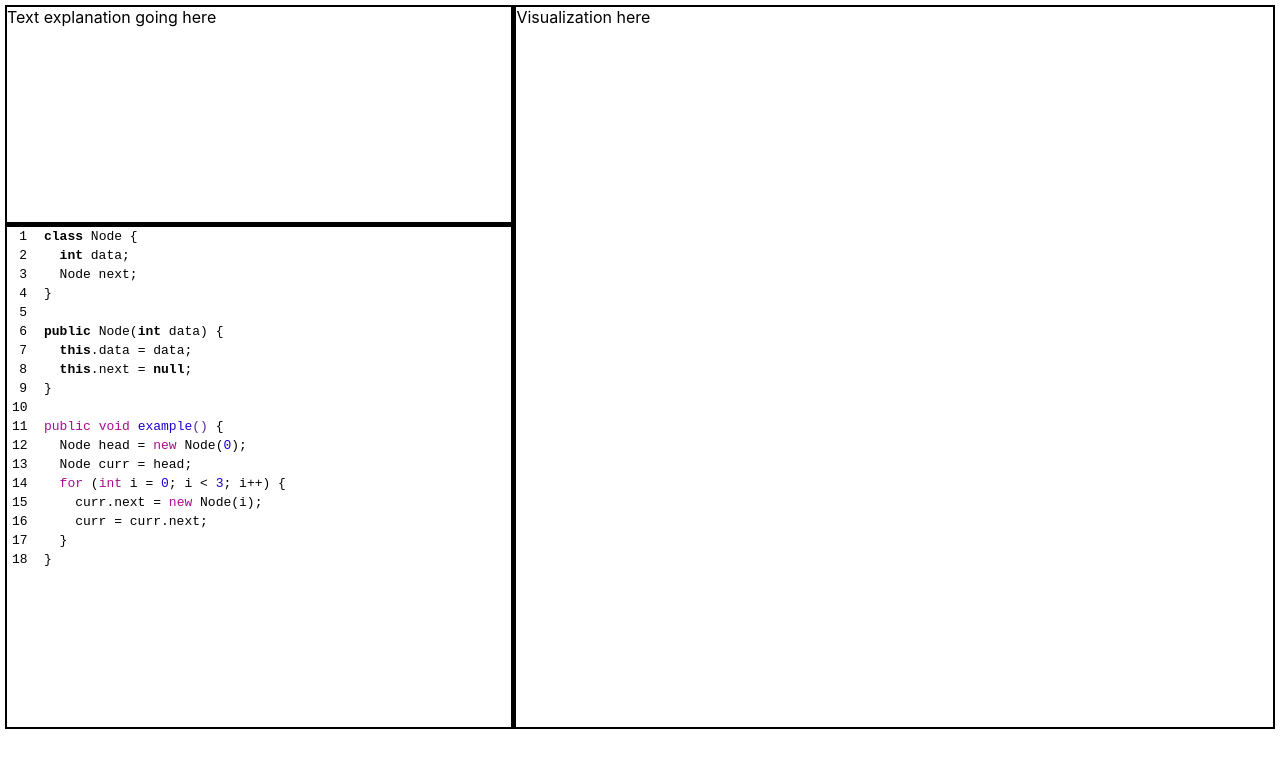
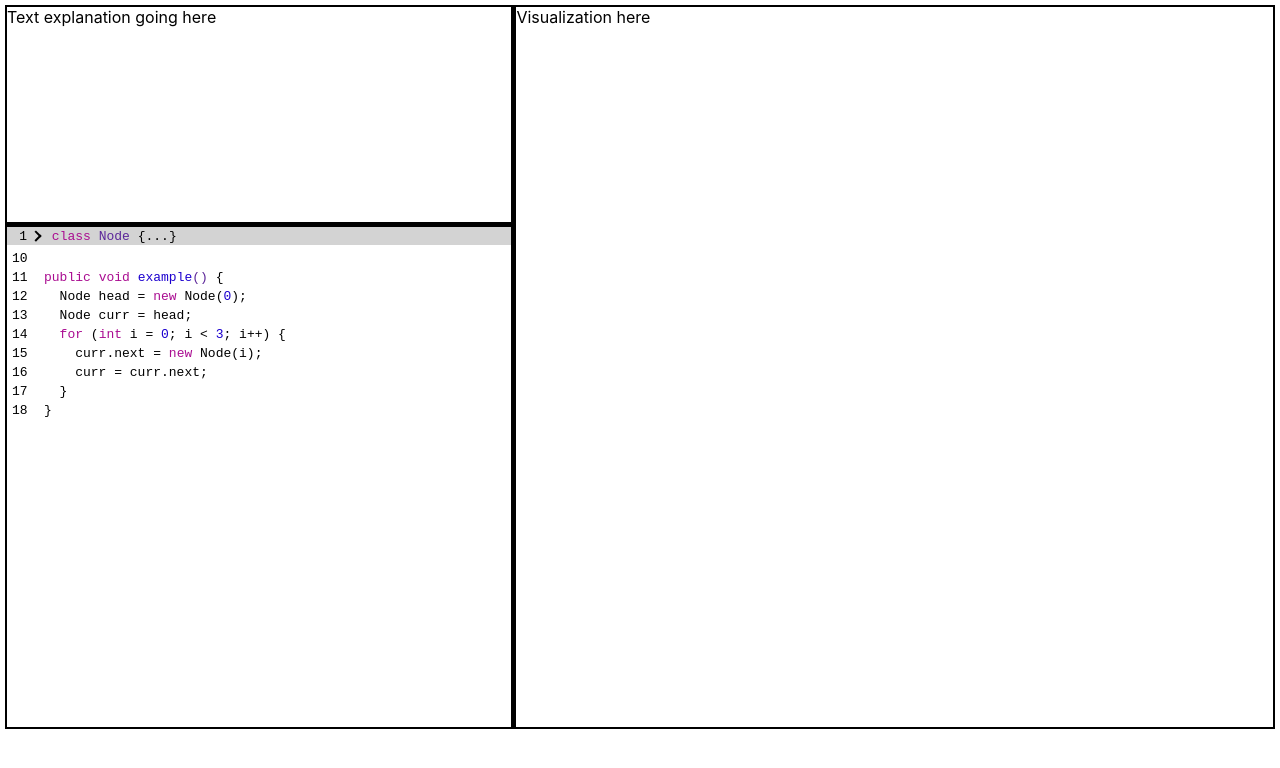
Before and after one commit to hawkticehurst/destructure-io, a React (Create React App) app: page / in a window 1280 px wide. Shown: the top 768 px of the page. Built offline with nearby package versions, Linux system fonts and the light colour scheme.

Commit message:
Add collapse animation

```diff
--- a/src/App.css
+++ b/src/App.css
@@ -68,11 +68,39 @@ body {
 }
 
 .code-format {
+  transition: position 1s;
   margin: 0;
 }
 
 .hljs { /* highlight JS created class */
   padding: var(--code-padding-vertical) !important; /* important to override any of the highlight styles */
+}
+
+@keyframes delay-overflow {
+  from {
+    overflow-y: hidden;
+  }
+}
+
+.chunk {
+  max-height: 1000px;
+  /* overflow-y: hidden; */
+  transition: 1s;
+  animation: 1s delay-overflow;
+}
+
+.chunk-collapsed {
+  max-height: 18px; /* TODO this should probably be calculated somehow */
+  overflow-y: hidden;
+  transition: .5s;
+}
+
+.hidden-chunk {
+  background-color: lightgray;
+
+  /* This mostly fixes the background color not scaling */
+  display: inline-block;
+  min-width: 100%;
 }
 
 .code-line {
@@ -95,3 +123,33 @@ body {
   padding-bottom: var(--code-padding-vertical);
   user-select: none;
 }
+
+/* Chevrons from https://codepen.io/egf/pen/jzylw */
+.chevron::before {
+	border-style: solid;
+	border-width: 0.2em 0.2em 0 0;
+	content: '';
+	display: inline-block;
+	height: 0.45em;
+	left: 0.15em;
+	position: relative;
+	top: 0.15em;
+	transform: rotate(-45deg);
+	width: 0.45em;
+  transition: .5s;
+}
+
+.chevron:hover {
+  transform: scale(1.1);
+  transition: .5s;
+}
+
+.chevron.right:before {
+	left: 0;
+	transform: rotate(45deg);
+}
+
+.chevron.bottom:before {
+	top: 0;
+	transform: rotate(135deg);
+}
--- a/src/code-files/example.json
+++ b/src/code-files/example.json
@@ -13,19 +13,19 @@
           "given": "  Node next;"
         },
         {
-          "given": "}"
-        },
-        {
           "given": ""
         },
         {
-          "given": "public Node(int data) {"
+          "given": "  public Node(int data) {"
         },
         {
-          "given": "  this.data = data;"
+          "given": "    this.data = data;"
         },
         {
-          "given": "  this.next = null;"
+          "given": "    this.next = null;"
+        },
+        {
+          "given": "  }"
         },
         {
           "given": "}"
--- a/src/components/code-display/CodeChunk.js
+++ b/src/components/code-display/CodeChunk.js
@@ -1,4 +1,4 @@
-import React from 'react';
+import React, {useState} from 'react';
 import CodeLine from './CodeLine';
 
 /**
@@ -12,21 +12,33 @@ import CodeLine from './CodeLine';
  */
 function CodeChunk(props) {
   const {code, language, lineNumberStart, isHidden} = props;
+  const [isCollapsed, setIsCollapsed] = useState(isHidden);
 
   const codeLines = code.map((lineData, index) => {
     return <CodeLine
             language={language}
             code={lineData.given}
             lineNumber={index + lineNumberStart}
+            onChevronClick={index === 0 ? () => setIsCollapsed(!isCollapsed) : null}
+            isCollapsed={isCollapsed}
             isHidden={isHidden}
             key={index} />
   });
 
+  let className = "chunk";
+  if (isCollapsed) {
+    className += "-collapsed";
+  }
+  if (isHidden) {
+    className += " hidden-chunk";
+  }
+
   return (
-    <div>
+    <div className={className}>
       {codeLines}
     </div>
   );
+
 }
 
 export default CodeChunk;
--- a/src/components/code-display/CodeLine.js
+++ b/src/components/code-display/CodeLine.js
@@ -1,4 +1,4 @@
-import React from 'react';
+import React, {useState} from 'react';
 import CodeHighlight from './CodeHighlight';
 
 /**
@@ -8,19 +8,38 @@ import CodeHighlight from './CodeHighlight';
  * lineNumber {number} - the line number in the code
  *
  * Optional Props:
- * isHidden {Boolean} - Defaults to false, if true it shows as "grayed out"
+ * onChevronClick {function} - Function called when chevron is clicked. If not present, no chevron
+ * isCollapsed {Boolean} - Defaults to false
+ * isHidden {Boolean} - Defaults to false, if true it shows as "grayed out". Must be true for chevron
  */
 function CodeLine(props) {
-  const {code, language, lineNumber, isHidden} = props;
+  const {code, language, lineNumber, isCollapsed, onChevronClick, isHidden} = props;
+  const [codeEllipses, setCodeEllipses] = useState(onChevronClick != null && isHidden && isCollapsed ? '...}' : '');
+
+  const clickChevron = () => {
+    if (codeEllipses === '') {
+      setTimeout(() => setCodeEllipses('...}'), 500);
+    } else {
+      setCodeEllipses('');
+    }
+    onChevronClick();
+  };
+
+  const chevron = onChevronClick != null && isHidden ?
+  <span
+    className={isCollapsed ? "chevron right" : "chevron bottom"}
+    onClick={clickChevron} />
+  : null;
 
   return (
     <div className="code-line">
       <div className="line-number">
         {lineNumber}
       </div>
+      {chevron}
       <div className="code-content">
         <CodeHighlight isHidden={isHidden} language={language}>
-          {code}
+          {code + codeEllipses}
         </CodeHighlight>
       </div>
     </div>
--- a/src/components/code-display/highlight-styles/hidden.scss
+++ b/src/components/code-display/highlight-styles/hidden.scss
@@ -3,32 +3,92 @@
     display: block;
     padding: 0.5em;
     color: black;
+    background-color: lightgray;
   }
 
-  .hljs-string,
-  .hljs-variable,
-  .hljs-template-variable,
-  .hljs-symbol,
-  .hljs-bullet,
-  .hljs-section,
-  .hljs-addition,
-  .hljs-attribute,
-  .hljs-link {
-    color: #888;
+  /* Gray DOCTYPE selectors like WebKit */
+  .xml .hljs-meta {
+    color: #c0c0c0;
   }
 
   .hljs-comment,
-  .hljs-quote,
-  .hljs-meta,
-  .hljs-deletion {
-    color: #ccc;
+  .hljs-quote {
+    color: #007400;
   }
 
+  .hljs-tag,
+  .hljs-attribute,
   .hljs-keyword,
   .hljs-selector-tag,
+  .hljs-literal,
+  .hljs-name {
+    color: #aa0d91;
+  }
+
+  .hljs-variable,
+  .hljs-template-variable {
+    color: #3F6E74;
+  }
+
+  .hljs-code,
+  .hljs-string,
+  .hljs-meta-string {
+    color: #c41a16;
+  }
+
+  .hljs-regexp,
+  .hljs-link {
+    color: #0E0EFF;
+  }
+
+  .hljs-title,
+  .hljs-symbol,
+  .hljs-bullet,
+  .hljs-number {
+    color: #1c00cf;
+  }
+
   .hljs-section,
-  .hljs-name,
+  .hljs-meta {
+    color: #643820;
+  }
+
+
+  .hljs-class .hljs-title,
   .hljs-type,
+  .hljs-built_in,
+  .hljs-builtin-name,
+  .hljs-params {
+    color: #5c2699;
+  }
+
+  .hljs-attr {
+    color: #836C28;
+  }
+
+  .hljs-subst {
+    color: #000;
+  }
+
+  .hljs-formula {
+    background-color: #eee;
+    font-style: italic;
+  }
+
+  .hljs-addition {
+    background-color: #baeeba;
+  }
+
+  .hljs-deletion {
+    background-color: #ffc8bd;
+  }
+
+  .hljs-selector-id,
+  .hljs-selector-class {
+    color: #9b703f;
+  }
+
+  .hljs-doctag,
   .hljs-strong {
     font-weight: bold;
   }
```
